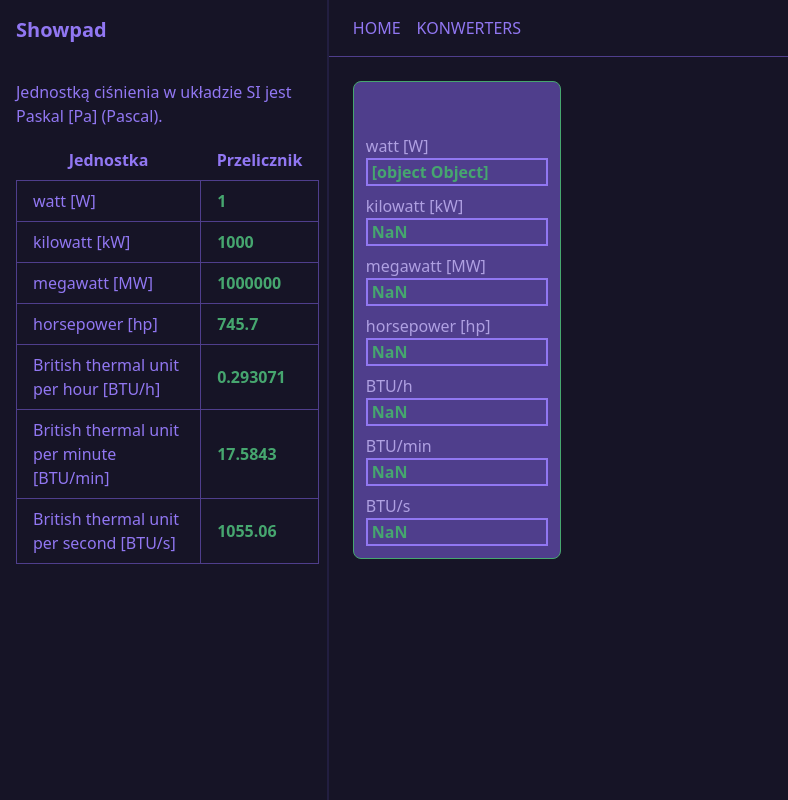
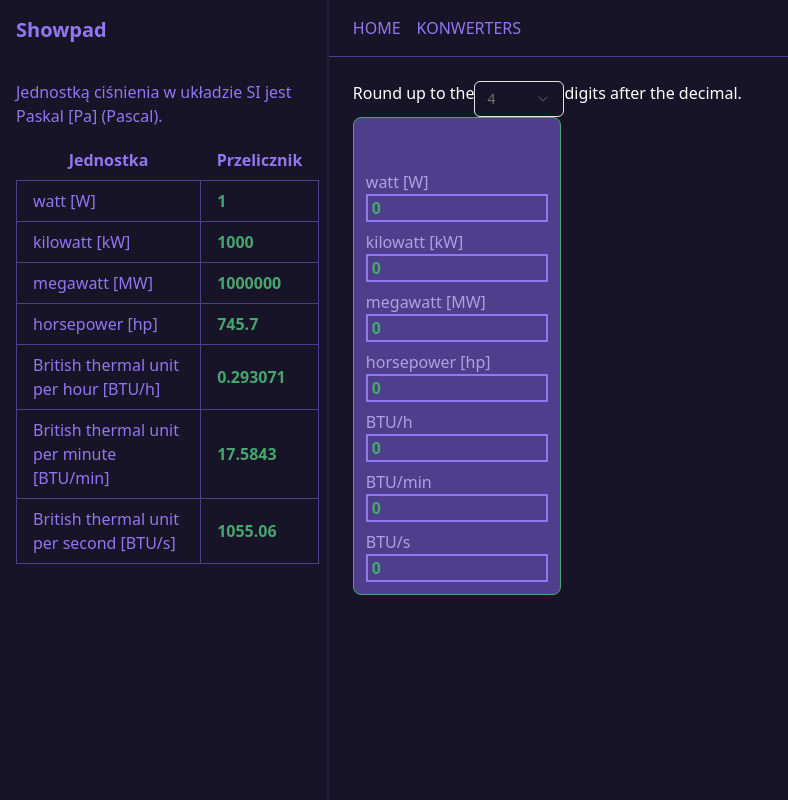
Before and after one commit to PiotrCembrowski/uniter, a Next.js app: page /power in a window 1280 px wide. Shown: the whole page, without its empty margins (0-788 px from the left). Built offline with nearby package versions, Linux system fonts and the light colour scheme; what next-redux-wrapper would draw is missing.

Commit message:
finishing unitdash

```diff
--- a/app/components/units/PowerUnitDash.tsx
+++ b/app/components/units/PowerUnitDash.tsx
@@ -17,33 +17,65 @@ import { newDigitsState } from "@/store";
 
 const PowerUnitDash = () => {
   const showState = useAppSelector((state) => state.powerSlice.units);
+  const showDigit = useAppSelector((state) => state.digitSlice.digits);
 
-  const [values, setValues] = useState<Values>({
-    unit1: showState,
-    unit2: showState / 1000,
-    unit3: showState / 1000000,
-    unit4: showState / 745.7,
-    unit5: showState / 0.293071,
-    unit6: showState / 17.5843,
-    unit7: showState / 1055.06,
-  });
+  const stateValue = Big(showState.units).toNumber();
+
+  const [values, setValues] = useState<Values>();
+  const [digit, setDigit] = useState<number>(4);
+
+  const dispatch = useDispatch();
 
   useEffect(() => {
+    setDigit(showDigit);
+
     setValues({
-      unit1: showState,
-      unit2: showState / 1000,
-      unit3: showState / 1000000,
-      unit4: showState / 745.7,
-      unit5: showState / 0.293071,
-      unit6: showState / 17.5843,
-      unit7: showState / 1055.06,
+      unit1: stateValue,
+      unit2: stateValue / 1000,
+      unit3: stateValue / 1000000,
+      unit4: stateValue / 745.7,
+      unit5: stateValue / 0.293071,
+      unit6: stateValue / 17.5843,
+      unit7: stateValue / 1055.06,
     });
-  }, [showState]);
+  }, [stateValue, showDigit]);
+
+  const digitHandler = (value: string) => {
+    console.log("Selected digit:", value, digit);
+    if (value === "infinite") {
+      setDigit(100);
+      dispatch(newDigitsState(100));
+      return;
+    }
+    setDigit(Number(value));
+    dispatch(newDigitsState(Number(value)));
+  };
 
   return (
-    <div className="grid grid-cols-1 gap-6 md:grid-cols-2 lg:grid-cols-4">
-      <PowerUnitCard value={values} />
-    </div>
+    <>
+      <h3 className="text-white flex">
+        Round up to the
+        <Select onValueChange={digitHandler}>
+          <SelectTrigger className="w-[90px]">
+            <SelectValue placeholder="4" />
+          </SelectTrigger>
+          <SelectContent>
+            <SelectGroup>
+              {Array.from({ length: 15 }, (_, i) => (
+                <SelectItem key={i + 1} value={(i + 1).toString()}>
+                  {i + 1}
+                </SelectItem>
+              ))}
+              <SelectItem value="infinite">infinite</SelectItem>
+            </SelectGroup>
+          </SelectContent>
+        </Select>{" "}
+        digits after the decimal.
+      </h3>
+      <div className="grid grid-cols-1 gap-6 md:grid-cols-2 lg:grid-cols-4">
+        <PowerUnitCard value={values} digit={digit} />
+      </div>
+    </>
   );
 };
 
```
